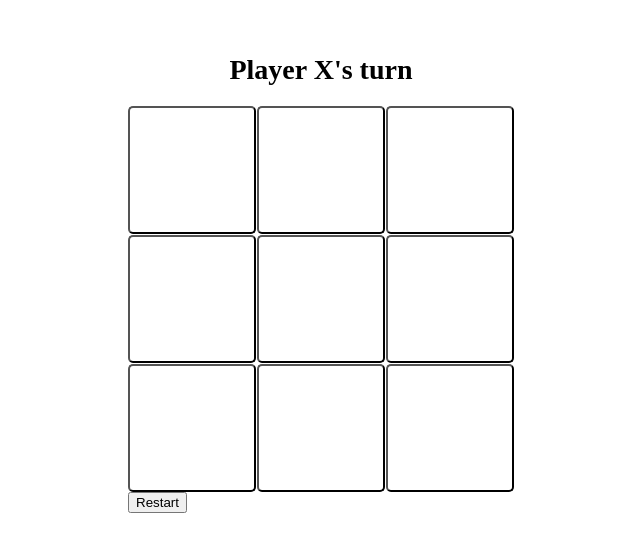
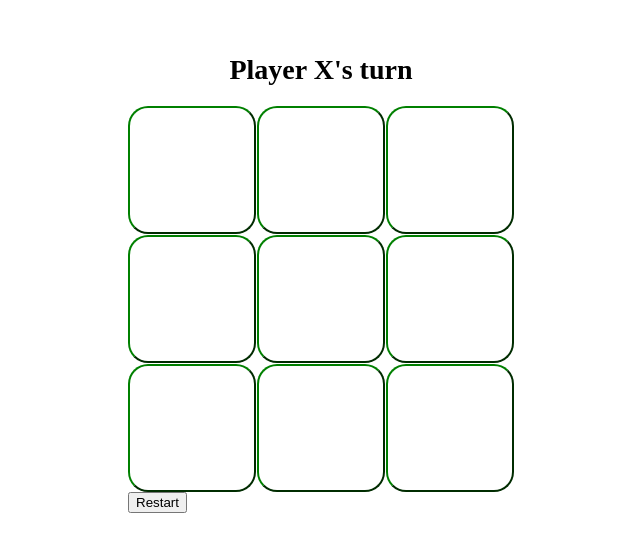
Before and after one commit to ismailfateen/react-ttt, a Next.js app: page / in a window 1280 px wide. Shown: the part 189-740 px from the top of the page, without its empty margins (319-959 px from the left). Built offline with nearby package versions, Linux system fonts and the light colour scheme.

Commit message:
higher radius border

```diff
--- a/styles/globals.css
+++ b/styles/globals.css
@@ -7,8 +7,8 @@
 .square{
   width: 10vw;
   height: 10vw;
-  border-radius: 5px;
-  border-color: black;
+  border-radius: 20px;
+  border-color: green;
   font-size: 5vw;
   font-weight: 900;
   background-color: white;
```
